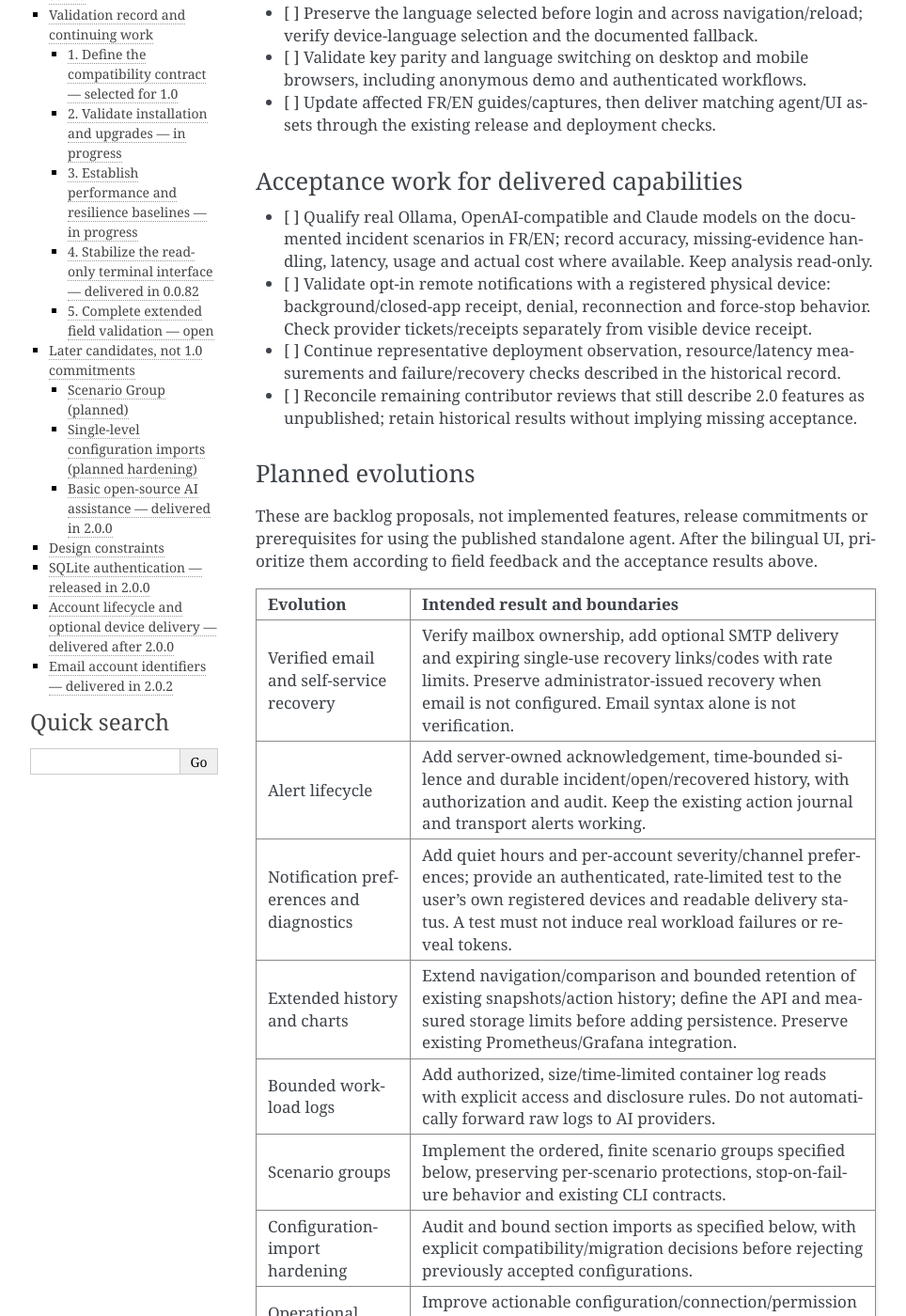
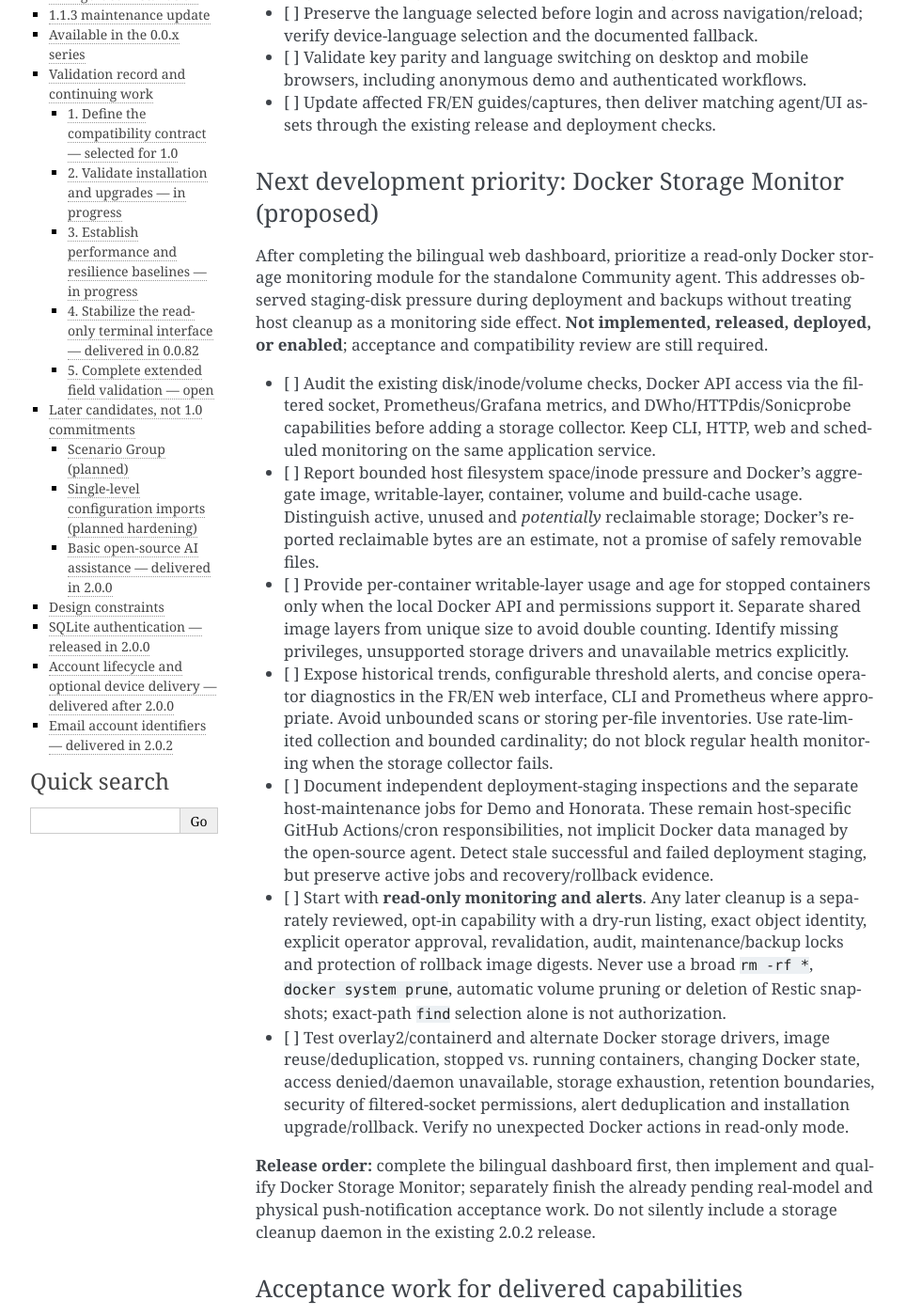
Before and after one commit to decryptus/monit-docker, a Sphinx documentation site: the page built from docs/roadmap.md, in a window 1280 px wide and 1400 px high, scrolled down 822 px. Shown: the whole window at 94% size, without its empty margins (148-1112 px from the left). Built offline with Sphinx 7.4.7, drawn with Linux system fonts in a browser that asks for light colours; some of the changed text lies outside the part shown.

Commit message:
Prioritize read-only Docker storage monitoring after bilingual dashboard

```diff
--- a/docs/roadmap.md
+++ b/docs/roadmap.md
@@ -33,6 +33,53 @@ translations or language conditionals.
   including anonymous demo and authenticated workflows.
 - [ ] Update affected FR/EN guides/captures, then deliver matching agent/UI assets
   through the existing release and deployment checks.
+
+### Next development priority: Docker Storage Monitor (proposed)
+
+After completing the bilingual web dashboard, prioritize a read-only Docker
+storage monitoring module for the standalone Community agent. This addresses
+observed staging-disk pressure during deployment and backups without treating
+host cleanup as a monitoring side effect. **Not implemented, released, deployed,
+or enabled**; acceptance and compatibility review are still required.
+
+- [ ] Audit the existing disk/inode/volume checks, Docker API access via the
+  filtered socket, Prometheus/Grafana metrics, and DWho/HTTPdis/Sonicprobe
+  capabilities before adding a storage collector. Keep CLI, HTTP, web and
+  scheduled monitoring on the same application service.
+- [ ] Report bounded host filesystem space/inode pressure and Docker's aggregate
+  image, writable-layer, container, volume and build-cache usage. Distinguish
+  active, unused and *potentially* reclaimable storage; Docker's reported
+  reclaimable bytes are an estimate, not a promise of safely removable files.
+- [ ] Provide per-container writable-layer usage and age for stopped containers
+  only when the local Docker API and permissions support it. Separate shared
+  image layers from unique size to avoid double counting. Identify missing
+  privileges, unsupported storage drivers and unavailable metrics explicitly.
+- [ ] Expose historical trends, configurable threshold alerts, and concise
+  operator diagnostics in the FR/EN web interface, CLI and Prometheus where
+  appropriate. Avoid unbounded scans or storing per-file inventories. Use
+  rate-limited collection and bounded cardinality; do not block regular health
+  monitoring when the storage collector fails.
+- [ ] Document independent deployment-staging inspections and the separate
+  host-maintenance jobs for Demo and Honorata. These remain host-specific
+  GitHub Actions/cron responsibilities, not implicit Docker data managed by
+  the open-source agent. Detect stale successful and failed deployment staging,
+  but preserve active jobs and recovery/rollback evidence.
+- [ ] Start with **read-only monitoring and alerts**. Any later cleanup is a
+  separately reviewed, opt-in capability with a dry-run listing, exact object
+  identity, explicit operator approval, revalidation, audit, maintenance/backup
+  locks and protection of rollback image digests. Never use a broad
+  `rm -rf *`, `docker system prune`, automatic volume pruning or deletion of
+  Restic snapshots; exact-path `find` selection alone is not authorization.
+- [ ] Test overlay2/containerd and alternate Docker storage drivers, image
+  reuse/deduplication, stopped vs. running containers, changing Docker state,
+  access denied/daemon unavailable, storage exhaustion, retention boundaries,
+  security of filtered-socket permissions, alert deduplication and installation
+  upgrade/rollback. Verify no unexpected Docker actions in read-only mode.
+
+**Release order:** complete the bilingual dashboard first, then implement and
+qualify Docker Storage Monitor; separately finish the already pending real-model
+and physical push-notification acceptance work. Do not silently include a storage
+cleanup daemon in the existing 2.0.2 release.
 
 ### Acceptance work for delivered capabilities
 
```
